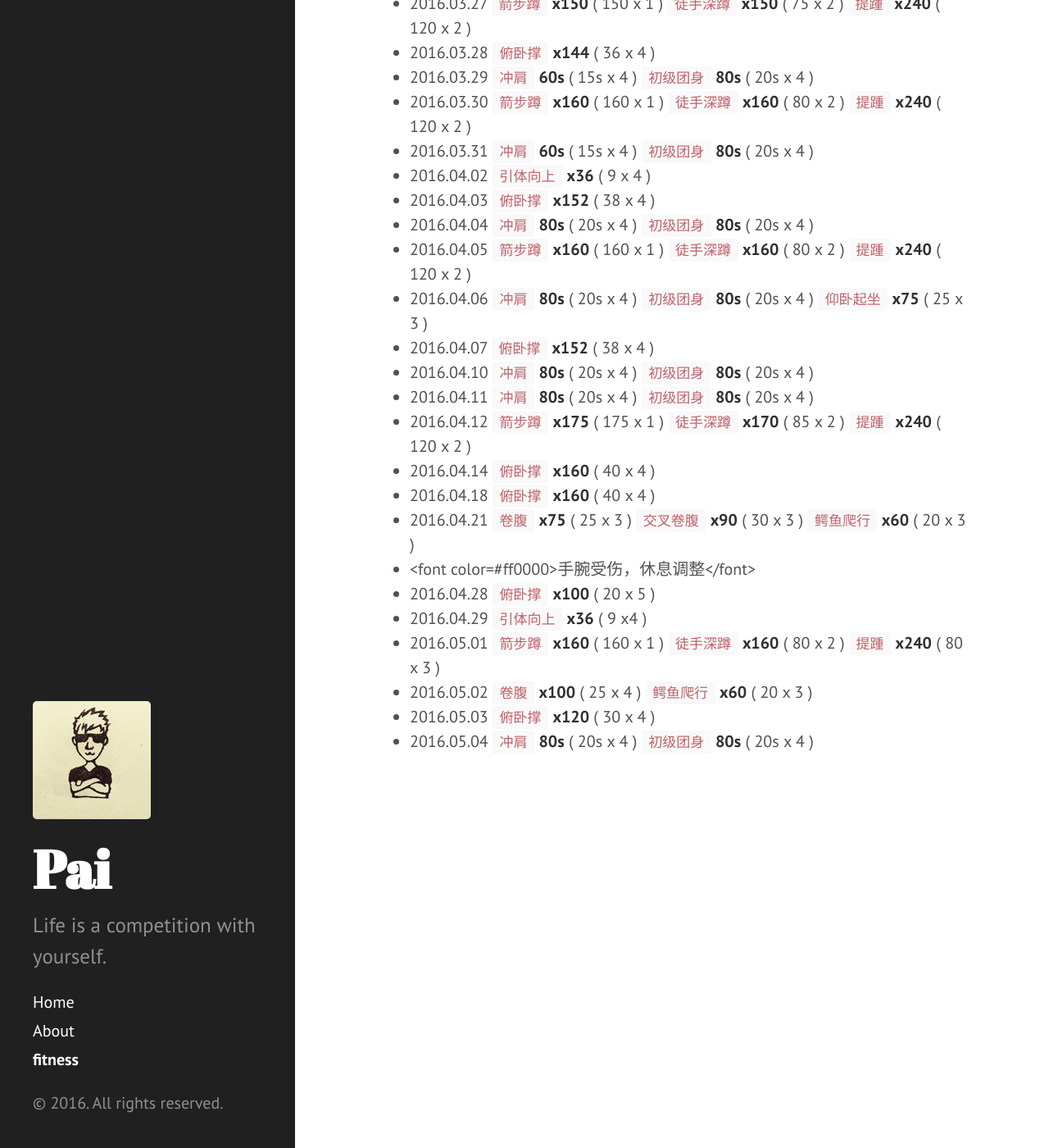
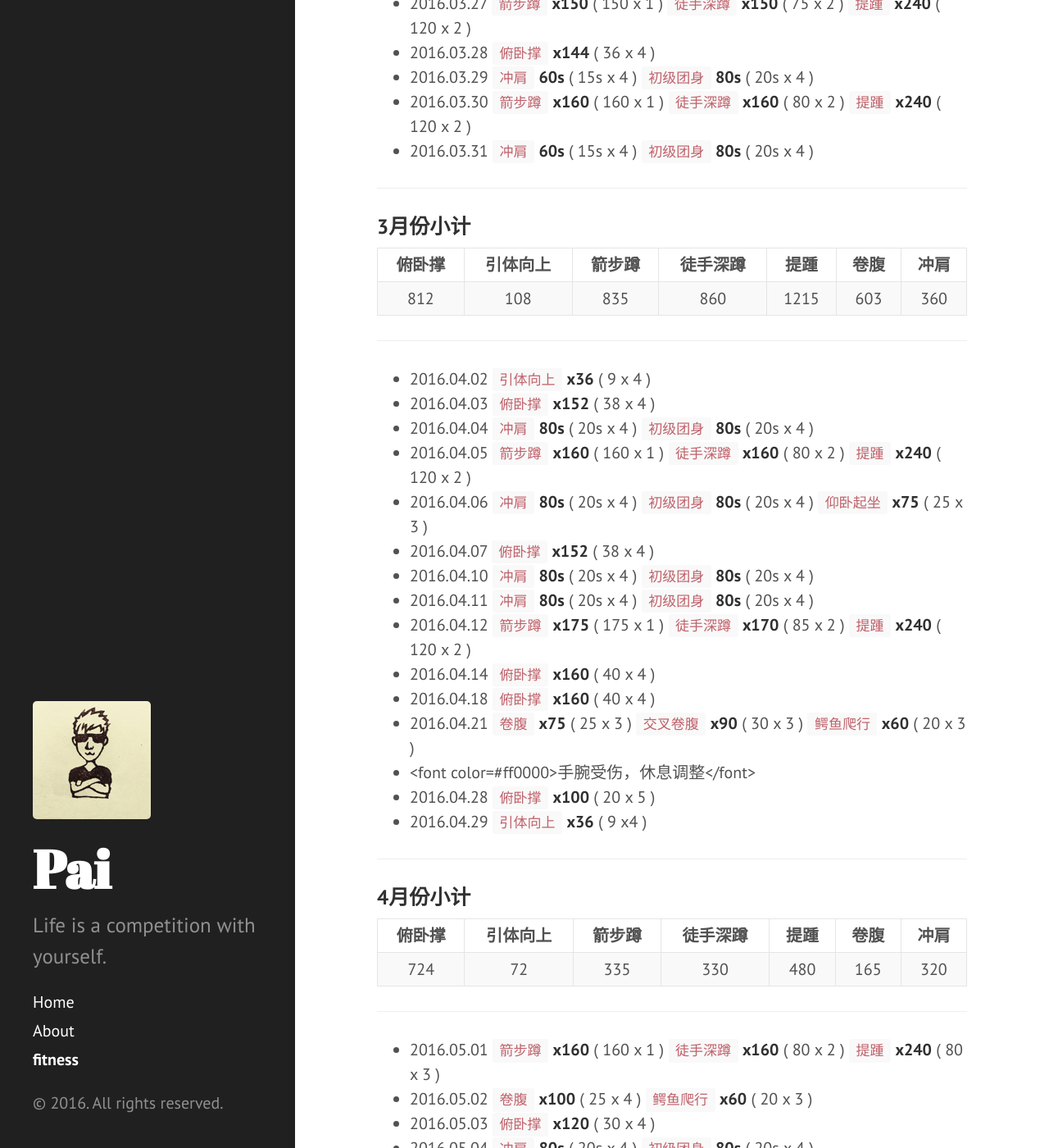
Before and after one commit to dragon8897/dragon8897.github.io, a Jekyll site: the page built from fitness.md, in a window 1280 px wide and 1400 px high, scrolled down 3529 px. Shown: the whole window at 82% size. Built offline with Jekyll 4.4.1, drawn with Linux system fonts in a browser that asks for light colours; Markdown is read by kramdown in place of the engine named in the settings.

Commit message:
add fitness month's record.

```diff
--- a/fitness.md
+++ b/fitness.md
@@ -102,6 +102,17 @@ title: fitness
 - 2016.03.29 `冲肩` **60s** ( 15s x 4 ) `初级团身` **80s** ( 20s x 4 )
 - 2016.03.30 `箭步蹲` **x160** ( 160 x 1 ) `徒手深蹲` **x160** ( 80 x 2 ) `提踵` **x240** ( 120 x 2 )
 - 2016.03.31 `冲肩` **60s** ( 15s x 4 ) `初级团身` **80s** ( 20s x 4 )
+
+***
+
+### 3月份小计
+
+|俯卧撑|引体向上|箭步蹲|徒手深蹲|提踵|卷腹|冲肩|
+|:---:|:-----:|:--:|:-----:|:-:|:-----:|:-----:|
+|812|108|835|860|1215|603|360|
+
+***
+
 - 2016.04.02 `引体向上` **x36** ( 9 x 4 )
 - 2016.04.03 `俯卧撑` **x152** ( 38 x 4 )
 - 2016.04.04 `冲肩` **80s** ( 20s x 4 ) `初级团身` **80s** ( 20s x 4 )
@@ -117,6 +128,17 @@ title: fitness
 - <font color=#ff0000>手腕受伤，休息调整</font>
 - 2016.04.28 `俯卧撑` **x100** ( 20 x 5 )
 - 2016.04.29 `引体向上` **x36** ( 9 x4 )
+
+***
+
+### 4月份小计
+
+|俯卧撑|引体向上|箭步蹲|徒手深蹲|提踵|卷腹|冲肩|
+|:---:|:-----:|:--:|:-----:|:-:|:-----:|:-----:|
+|724|72|335|330|480|165|320|
+
+***
+
 - 2016.05.01 `箭步蹲` **x160** ( 160 x 1 ) `徒手深蹲` **x160** ( 80 x 2 ) `提踵` **x240** ( 80 x 3 )
 - 2016.05.02 `卷腹` **x100** ( 25 x 4 )  `鳄鱼爬行` **x60** ( 20 x 3 )
 - 2016.05.03 `俯卧撑` **x120** ( 30 x 4 )
```
